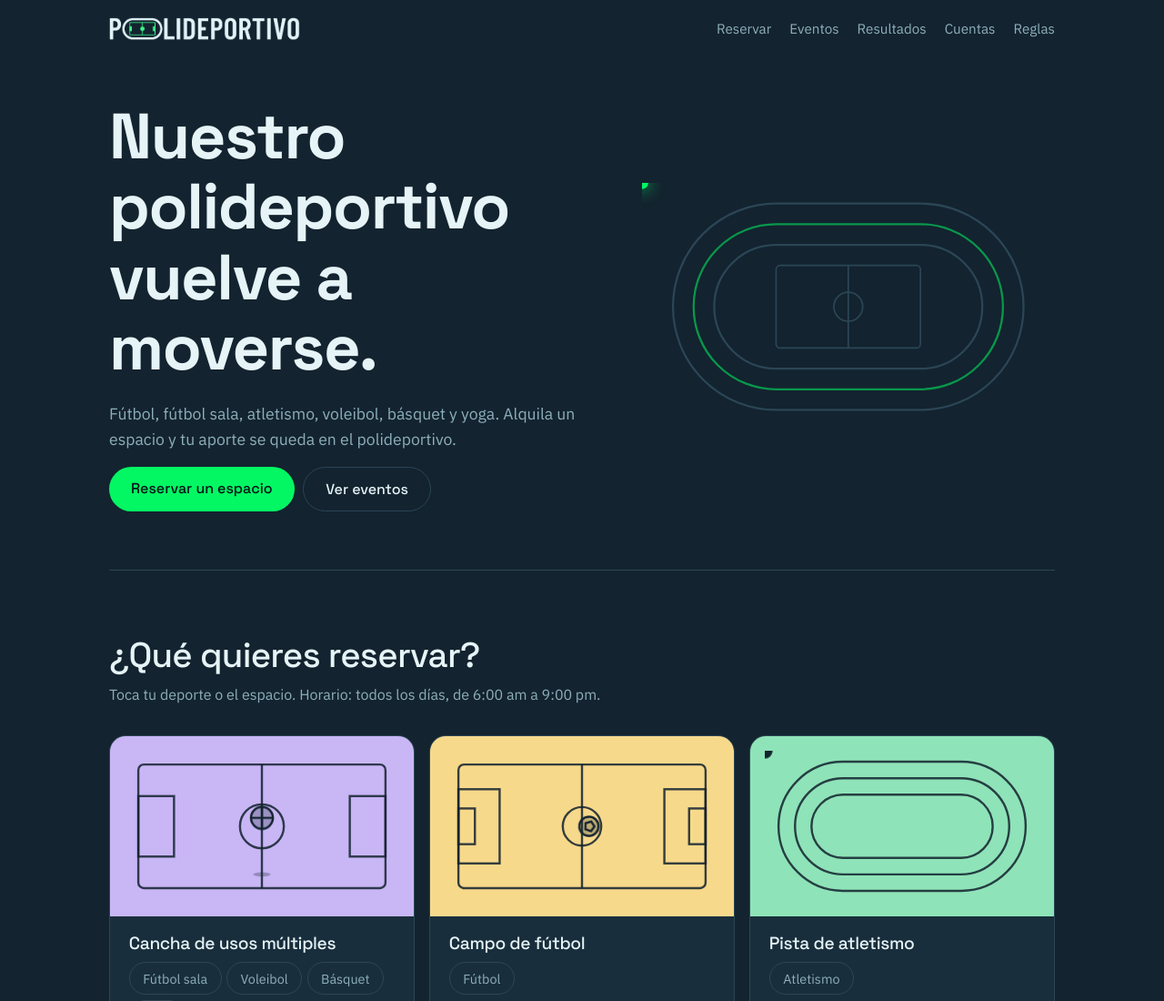
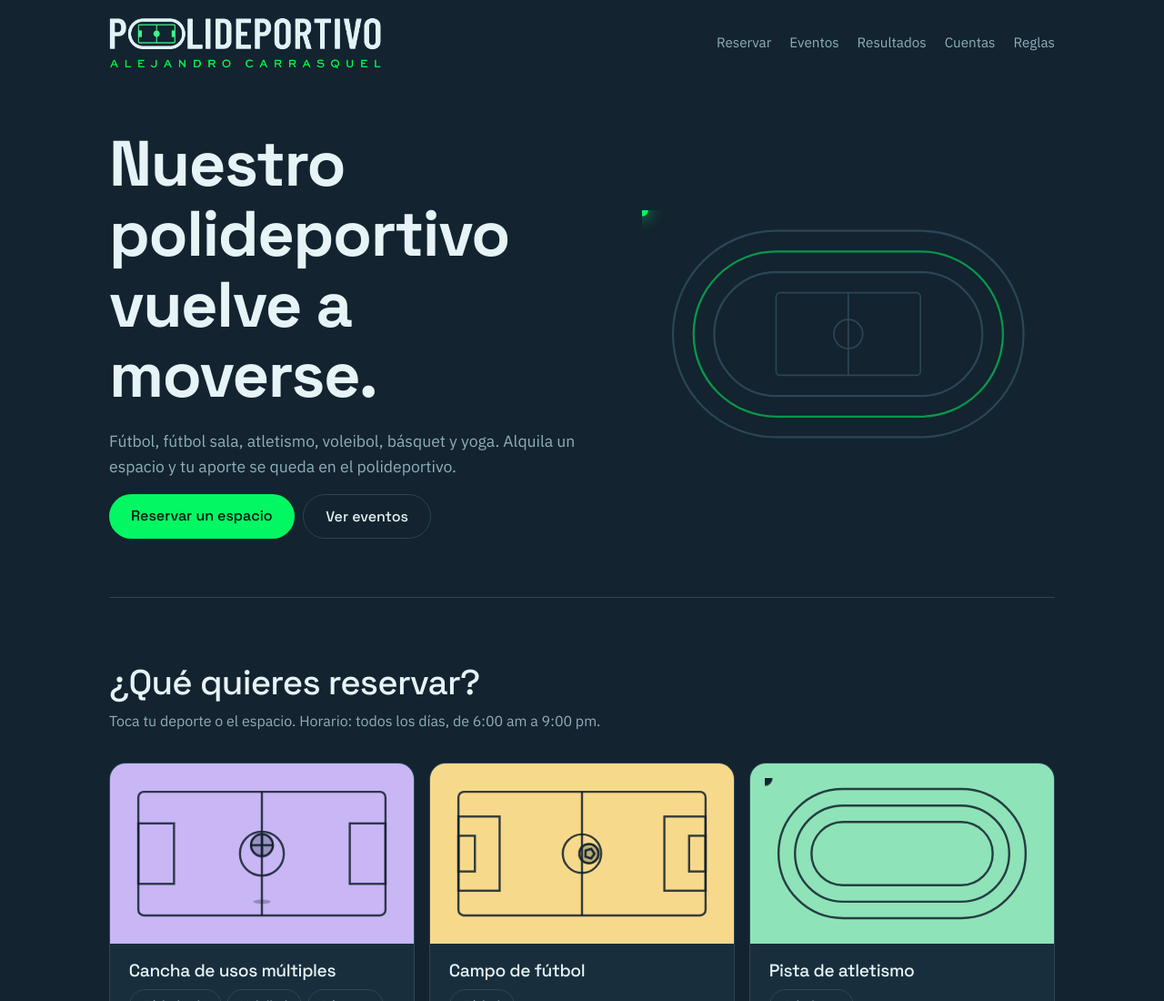
Before and after one commit to dileny-star/DeportistasWeb, a plain HTML site: page index.html in a window 1280 px wide. Shown: the top 1100 px of the page at 91% size. Drawn offline with Linux system fonts and the light colour scheme; no server answers.

Commit message:
Update index.html

```diff
--- a/index.html
+++ b/index.html
@@ -34,9 +34,9 @@ section{padding:4.5rem 0;border-top:1px solid var(--line)}
 header.nav{display:flex;justify-content:space-between;align-items:center;padding:1.2rem 0;gap:1rem}
 .brand{display:flex;align-items:center;gap:.7rem;font-family:var(--display);font-weight:700;text-decoration:none;color:var(--text)}
 .brand .bn{font-size:.78rem;letter-spacing:.16em;text-transform:uppercase;color:var(--muted);font-weight:500}
-.brand .logo{display:block;flex:none;width:210px;height:25px;overflow:hidden}
-.brand .logo img{display:block;width:210px;height:auto;max-width:none}
-@media(max-width:700px){.brand .logo{width:150px;height:18px}.brand .logo img{width:150px}}
+.brand .logo{display:block;flex:none;width:300px}
+.brand .logo img{display:block;width:300px;height:auto;max-width:none}
+@media(max-width:700px){.brand .logo{width:215px}.brand .logo img{width:215px}}
 nav a{margin-left:1.25rem;color:var(--muted);text-decoration:none;font-size:.95rem}
 nav a:hover{color:var(--text)}
 @media(max-width:700px){nav a.hide{display:none}nav a{margin-left:.9rem}}
@@ -269,7 +269,7 @@ footer a{color:var(--text)}
 
 <div class="wrap">
   <header class="nav">
-    <a class="brand" href="#inicio" aria-label="Polideportivo Alejandro Carrasquel, inicio"><span class="logo"><img src="PAC%20LOGO.png" alt="Polideportivo Alejandro Carrasquel" width="210" height="39" onerror="this.parentNode.outerHTML='<b>Alejandro Carrasquel</b>'"></span></a>
+    <a class="brand" href="#inicio" aria-label="Polideportivo Alejandro Carrasquel, inicio"><span class="logo"><img src="PAC%20LOGO.png" alt="Polideportivo Alejandro Carrasquel" width="300" height="55" onerror="this.parentNode.outerHTML='<b>Alejandro Carrasquel</b>'"></span></a>
     <nav><a href="#espacios">Reservar</a><a href="#eventos">Eventos</a><a class="hide" href="#resultados">Resultados</a><a class="hide" id="navEnt" href="#entrenadores" hidden>Entrenadores</a><a class="hide" href="#cuentas">Cuentas</a><a class="hide" href="#reglas">Reglas</a></nav>
   </header>
 
```
